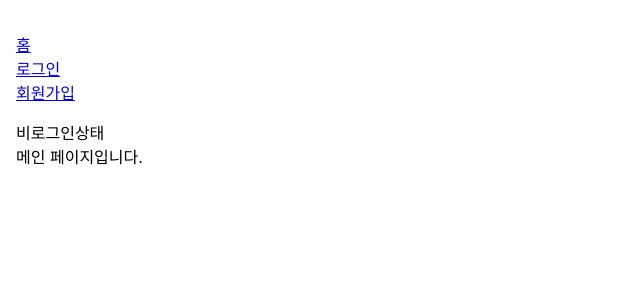
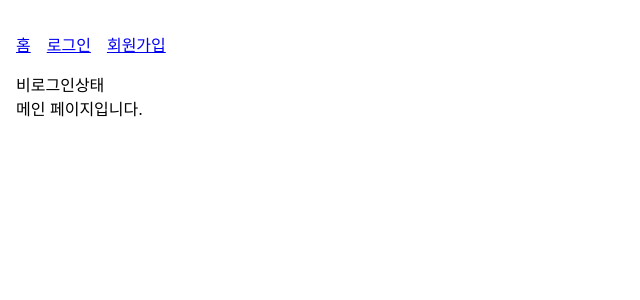
Before and after one commit to 5A-PROJECT/STOCK-GENIE, a React (Create React App) app in the folder frontend/: page / in a window 1280 px wide. Shown: the top 300 px of the page, without its empty margins (0-640 px from the left). Built offline with nearby package versions, Linux system fonts and the light colour scheme.

Commit message:
네비 정렬

```diff
--- a/frontend/src/organisms/AppBar/AppBarTemplate.js
+++ b/frontend/src/organisms/AppBar/AppBarTemplate.js
@@ -6,6 +6,10 @@ const StyledNav = styled.nav`
   ul {
     padding: 0;
     list-style-type: none;
+    display: flex;
+    li {
+      margin-right: 1rem;
+    }
   }
 `;
 
```
